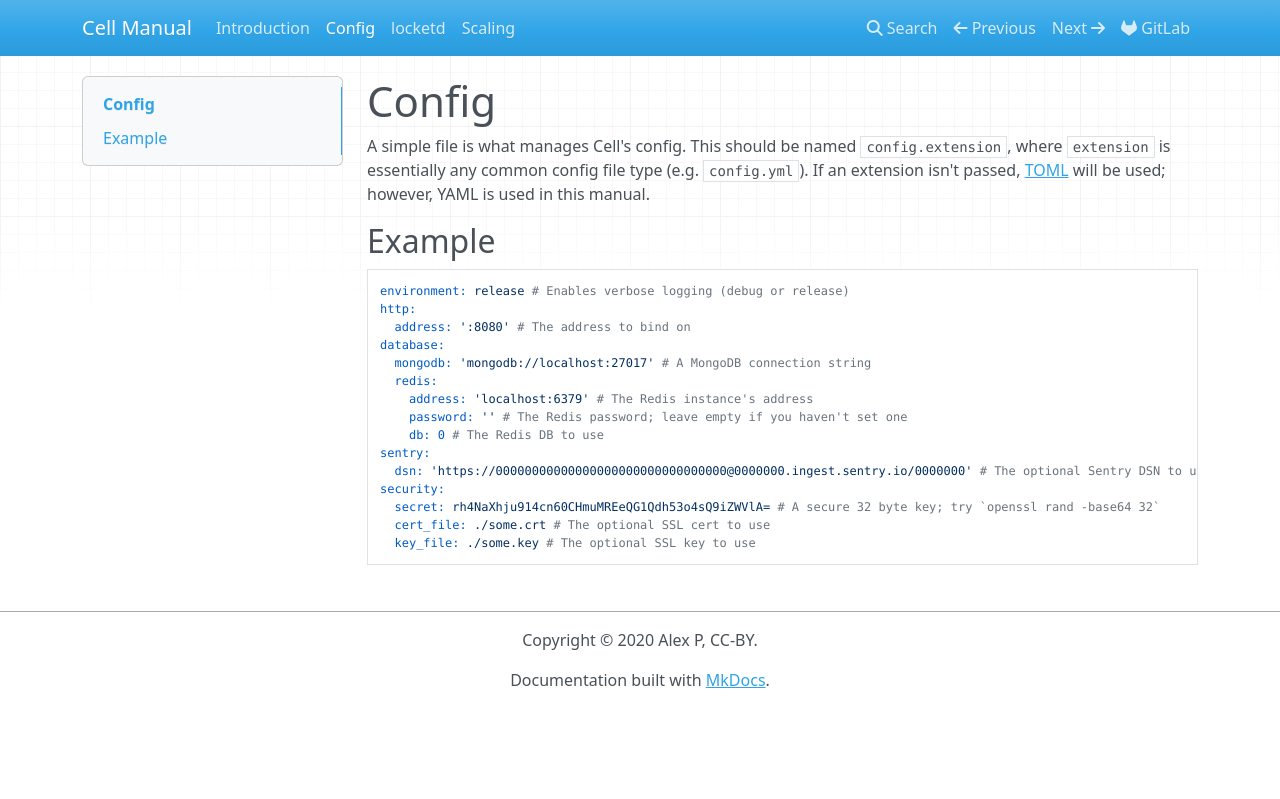
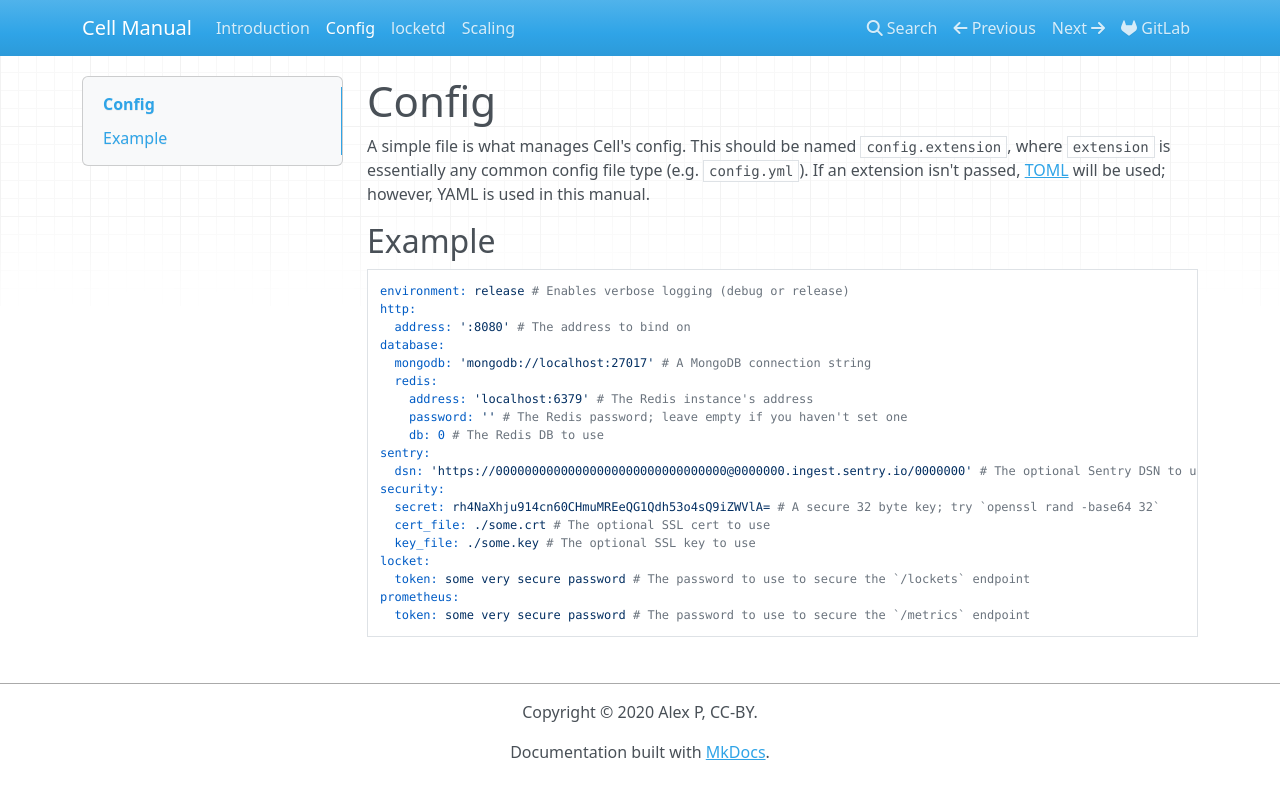
Before and after one commit to open-slicer/cell, an MkDocs documentation site: the page built from docs/config.md, in a window 1280 px wide. Shown: the top 799 px of the page. Built offline with MkDocs 1.6.1, drawn with Linux system fonts in a browser that asks for light colours; nearby versions of some CDN libraries.

Commit message:
docs: Add locket/prometheus tokens to config

````diff
--- a/docs/config.md
+++ b/docs/config.md
@@ -20,4 +20,8 @@ security:
   secret: rh4NaXhju914cn60CHmuMREeQG1Qdh53o4sQ9iZWVlA= # A secure 32 byte key; try `openssl rand -base64 32`
   cert_file: ./some.crt # The optional SSL cert to use
   key_file: ./some.key # The optional SSL key to use
+locket:
+  token: some very secure password # The password to use to secure the `/lockets` endpoint
+prometheus:
+  token: some very secure password # The password to use to secure the `/metrics` endpoint
 ```
````
